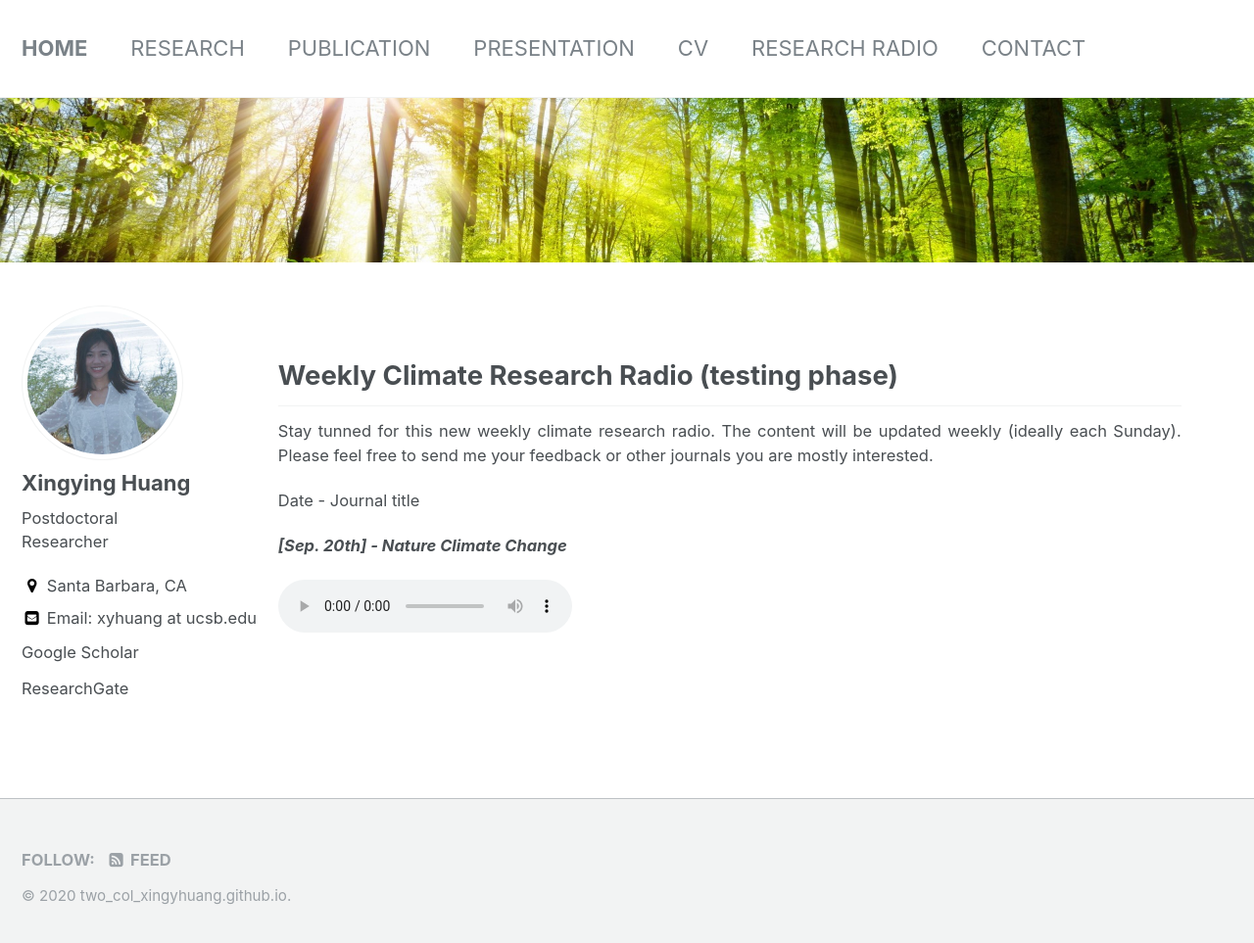
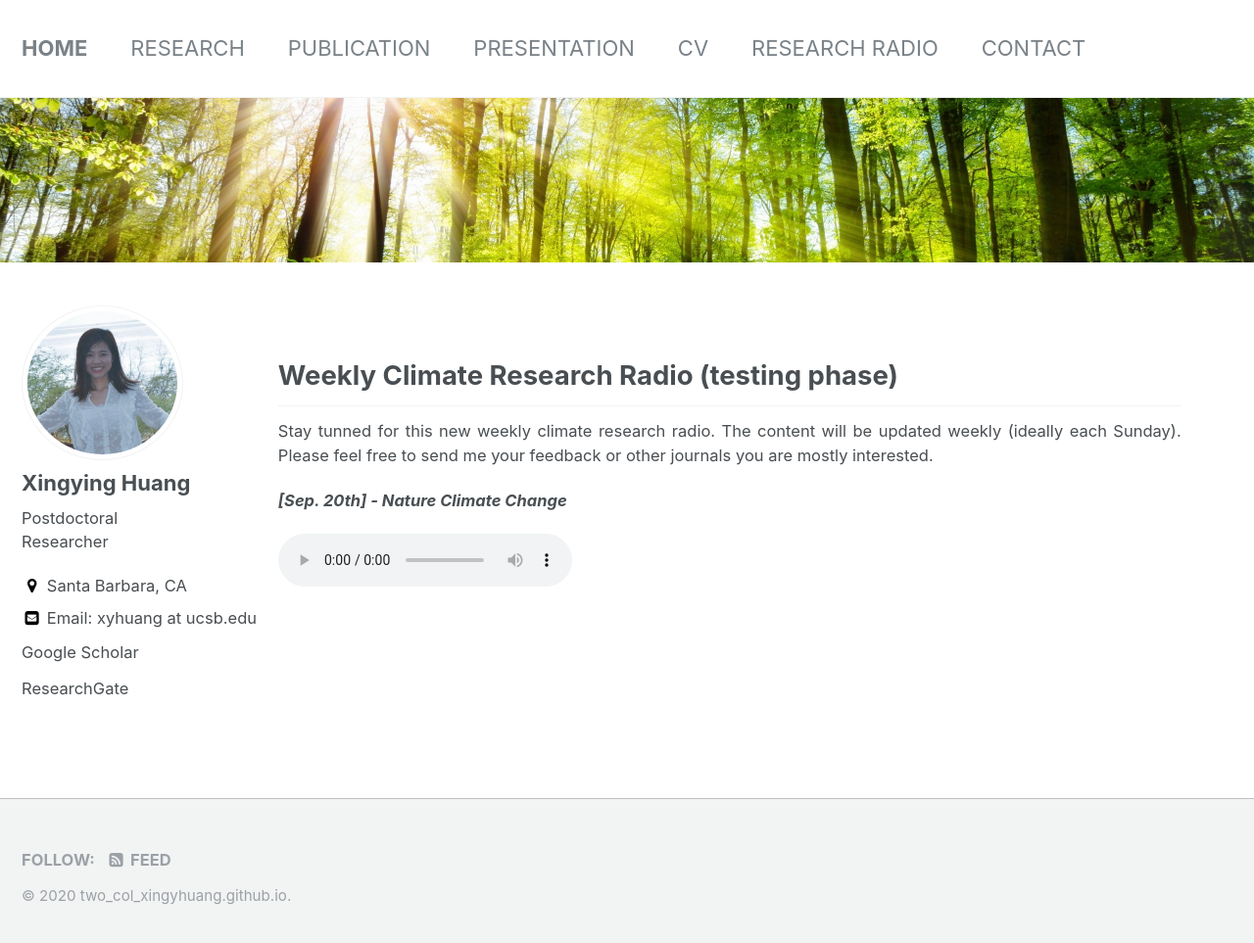
Before and after one commit to Xingyhuang/two_col_xingyhuang.github.io, a Jekyll site: the page built from _pages/radio.md, in a window 1280 px wide and 970 px high. Shown: the top 963 px of the window at 98% size. Built offline with Jekyll 4.4.1, drawn with Linux system fonts in a browser that asks for light colours.

Commit message:
Update radio.md

```diff
--- a/_pages/radio.md
+++ b/_pages/radio.md
@@ -13,7 +13,5 @@ excerpt: ''
 
 Stay tunned for this new weekly climate research radio. The content will be updated weekly (ideally each Sunday). Please feel free to send me your feedback or other journals you are mostly interested.
 
-Date - Journal title
-
 ***[Sep. 20th] - Nature Climate Change*** <br>
 <audio src="/assets/radio/issue_1-ncc-09_20_2020.mp3" controls preload> </audio>
```
